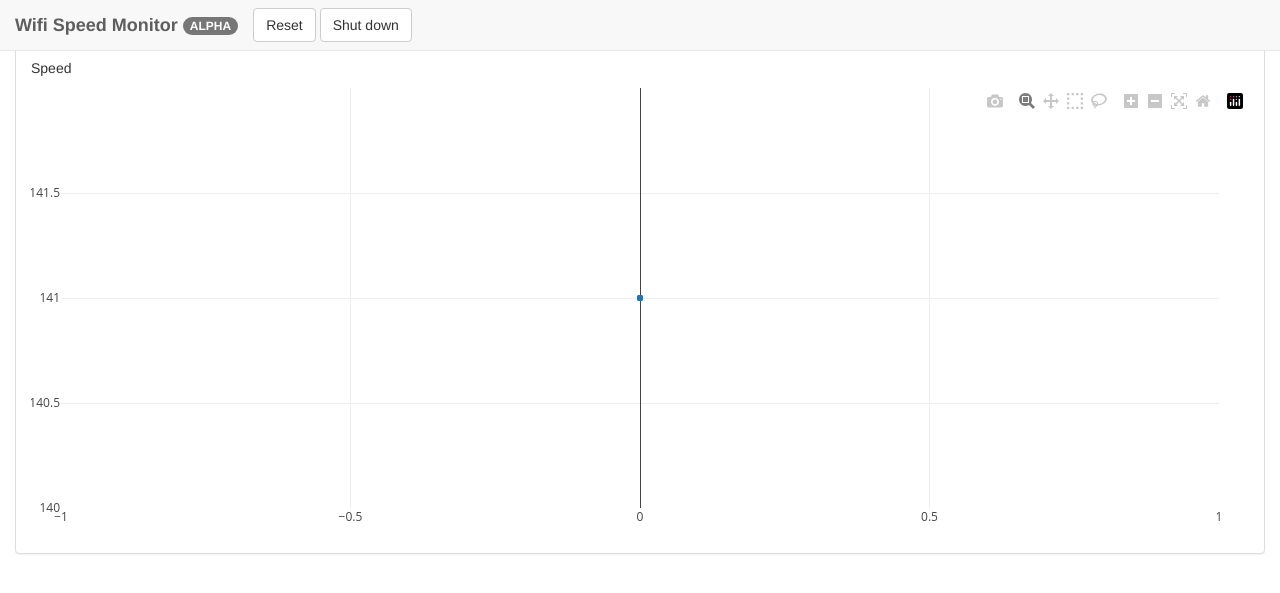
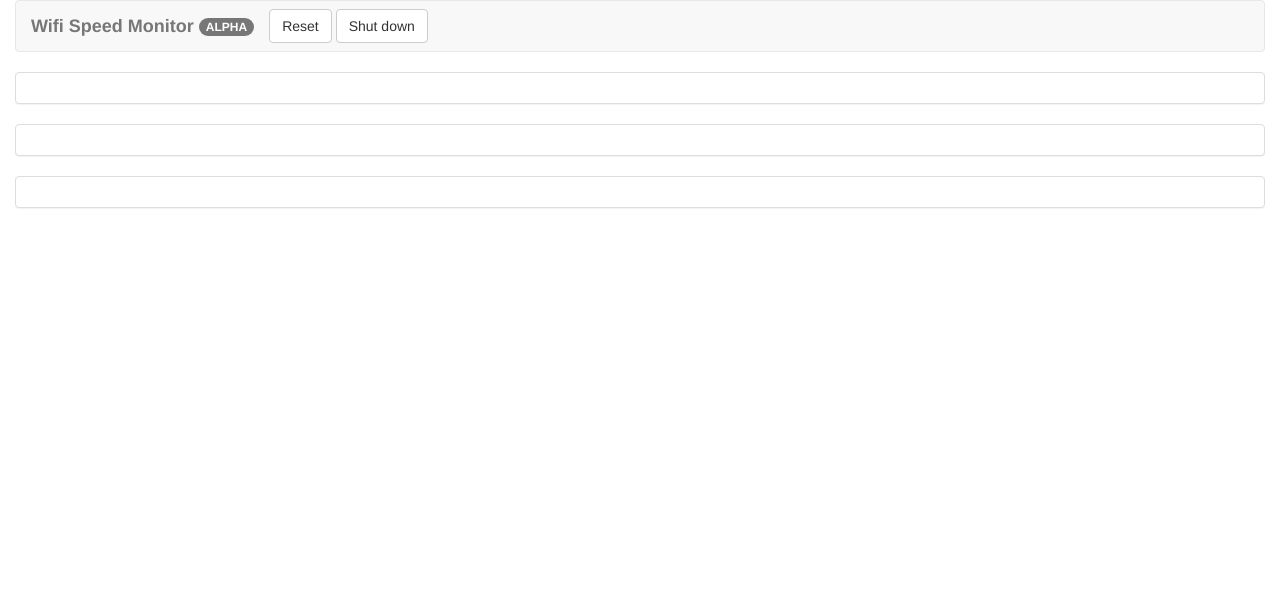
Before and after one commit to bmw066000/wifispeed-viz, a Flask app: page / in a window 1280 px wide. Shown: the top 593 px of the page. Run offline with Flask 2, Linux system fonts and the light colour scheme; data that the repository does not hold is empty; some libraries are stand-ins or nearby versions.

Commit message:
the actual data...

```diff
--- a/app.py
+++ b/app.py
@@ -1,7 +1,12 @@
 from flask import Flask, render_template, request
+from subprocess import Popen, PIPE
 import json
-import random
 import datetime
+import csv
+import sys
+import time
+import copy
+import os
 
 app = Flask(__name__)
 
@@ -32,8 +37,26 @@
 @app.route('/get_data')
 def get_data():
     global start_time
-    speed = random.randint(100, 200)
-    return json.dumps([(datetime.datetime.now() - start_time).seconds, speed])
+    ON_POSIX = 'posix' in sys.builtin_module_names
+
+    log_path = "./speed_log.csv"
+    if not os.path.isfile(log_path):
+        with open(log_path, 'w') as log_file:
+            writer = csv.writer(log_file)
+            writer.writerow(['time', 'ping', 'download', 'upload'])
+
+    p = Popen(['/anaconda/bin/speedtest-cli', '--simple', '--secure'], stdout=PIPE, bufsize=1, close_fds=ON_POSIX)
+    output, error = p.communicate()
+    data_entry = [float(line.strip().split()[1]) for line in output.splitlines()]
+    data_entry.insert(0, (datetime.datetime.now() - start_time).seconds)
+    retval = copy.deepcopy(data_entry)
+    print(data_entry)
+    data_entry[0] = time.time()
+    if p.returncode == 0:
+        with open(log_path, 'a') as log_file:
+            writer = csv.writer(log_file)
+            writer.writerow(data_entry)
+    return json.dumps(retval)
 
 
 if __name__ == "__main__":
--- a/templates/index.html
+++ b/templates/index.html
@@ -14,7 +14,7 @@
         <div class="container-fluid">
 			<div class="row">
 				<div class="col-md-12">
-					<nav class="navbar navbar-default navbar-fixed-top" role="navigation">
+					<nav class="navbar navbar-default" role="navigation">
 						<div class="navbar-header">
 							<button type="button" class="navbar-toggle" data-toggle="collapse" data-target="#bs-example-navbar-collapse-1">
 						 		<span class="sr-only">Toggle navigation</span><span class="icon-bar"></span><span class="icon-bar"></span><span class="icon-bar"></span>
@@ -36,10 +36,26 @@
             <div class="row">
                 <div class="col-md-12">
 					<div class="panel panel-default">
-  						<div class="panel-heading">Graphs</div>
                         <div class="panel-body">
-                            <p>Speed</p>
-                            <div class="graph" id="speedPlot"></div>
+                            <div class="graph" id="pingPlot"></div>
+                        </div>
+                    </div>
+                </div>
+            </div>
+            <div class="row">
+                <div class="col-md-12">
+					<div class="panel panel-default">
+                        <div class="panel-body">
+                            <div class="graph" id="downloadPlot"></div>
+                        </div>
+                    </div>
+                </div>
+            </div>
+            <div class="row">
+                <div class="col-md-12">
+					<div class="panel panel-default">
+                        <div class="panel-body">
+                            <div class="graph" id="uploadPlot"></div>
                         </div>
                     </div>
                 </div>
@@ -52,17 +68,18 @@
         <script>
 			$(document).ready(function() {
 				ajaxd();
-				setInterval("ajaxd()", 1000);
+				setInterval("ajaxd()", 15000);
 			});
 
 			// used to pad int with leading 0
-			function pad(number, digits) {
-                return Array(Math.max(digits - String(number).length + 1, 0)).join(0) + number;
-            }
-			var speedPlot = document.getElementById('speedPlot');
+			var pingPlot = document.getElementById('pingPlot');
+            var downloadPlot = document.getElementById('downloadPlot');
+            var uploadPlot = document.getElementById('uploadPlot');
 
 			var graph_time = [];
-			var graph_speed = [];
+			var graph_ping = [];
+            var graph_download = [];
+            var graph_upload = [];
 
 			function ajaxd() {
                 var msg = $.ajax({type: "GET", url: "/get_data", async: false}).responseText;
@@ -70,36 +87,22 @@
 
 				// save data to plot
 				graph_time.push(sData[0]);
-				graph_speed.push(sData[1]);
+				graph_ping.push(sData[1]);
+                graph_download.push(sData[2]);
+                graph_upload.push(sData[3]);
                 if (graph_time.length > 100) {
                     graph_time.shift();
-                    graph_speed.shift();
+                    graph_ping.shift();
+                    graph_download.shift();
+                    graph_upload.shift();
                 }
-                console.log(graph_time);
                 graph_update();
             }
 
-
-			var speedPlot = document.getElementById('speedPlot');
-
             function graph_update() {
-                Plotly.newPlot(speedPlot, [
-                        {
-                            x: graph_time,
-                            y: graph_speed,
-                            fill: 'tonexty',
-                            type: 'scatter'
-                        } ],
-                        {
-                        margin: {
-                            l: 30,
-                            r: 30,
-                            b: 30,
-                            t: 0,
-                            pad: 0
-                        }
-                    }
-                );
+                Plotly.newPlot(pingPlot, [ { x: graph_time, y: graph_ping, fill: 'tonexty', type: 'scatter', marker: {color: "#dff0d8"} } ], { height: 120, margin: { l: 30, r: 30, b: 30, t: 0, pad: 0 }, xaxis: {title: 'time (s)'}, yaxis: {title: 'ms'} } );
+                Plotly.newPlot(downloadPlot, [ { x: graph_time, y: graph_download, fill: 'tonexty', type: 'scatter', marker: {color: "#d9edf7"} } ], { height: 120, margin: { l: 30, r: 30, b: 30, t: 30, pad: 0 }, xaxis: {title: 'time (s)'}, yaxis: {title: 'Mbit/s'} } );
+                Plotly.newPlot(uploadPlot, [ { x: graph_time, y: graph_upload, fill: 'tonexty', type: 'scatter', marker: {color: "#f2dede"} } ], { height: 120, margin: { l: 30, r: 30, b: 30, t: 30, pad: 0 }, xaxis: {title: 'time (s)'}, yxis: {title: 'Mbit/s'} } );
             }
         </script>
     </body>
```
